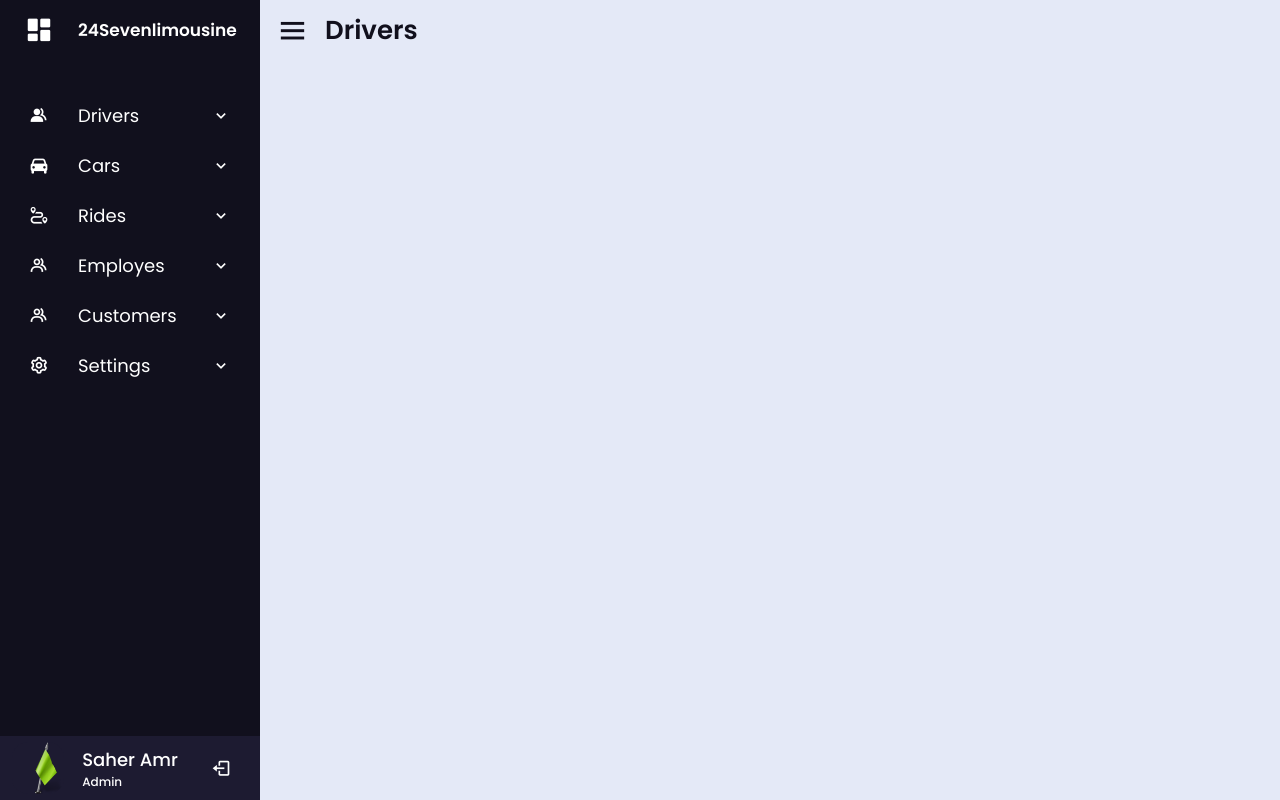
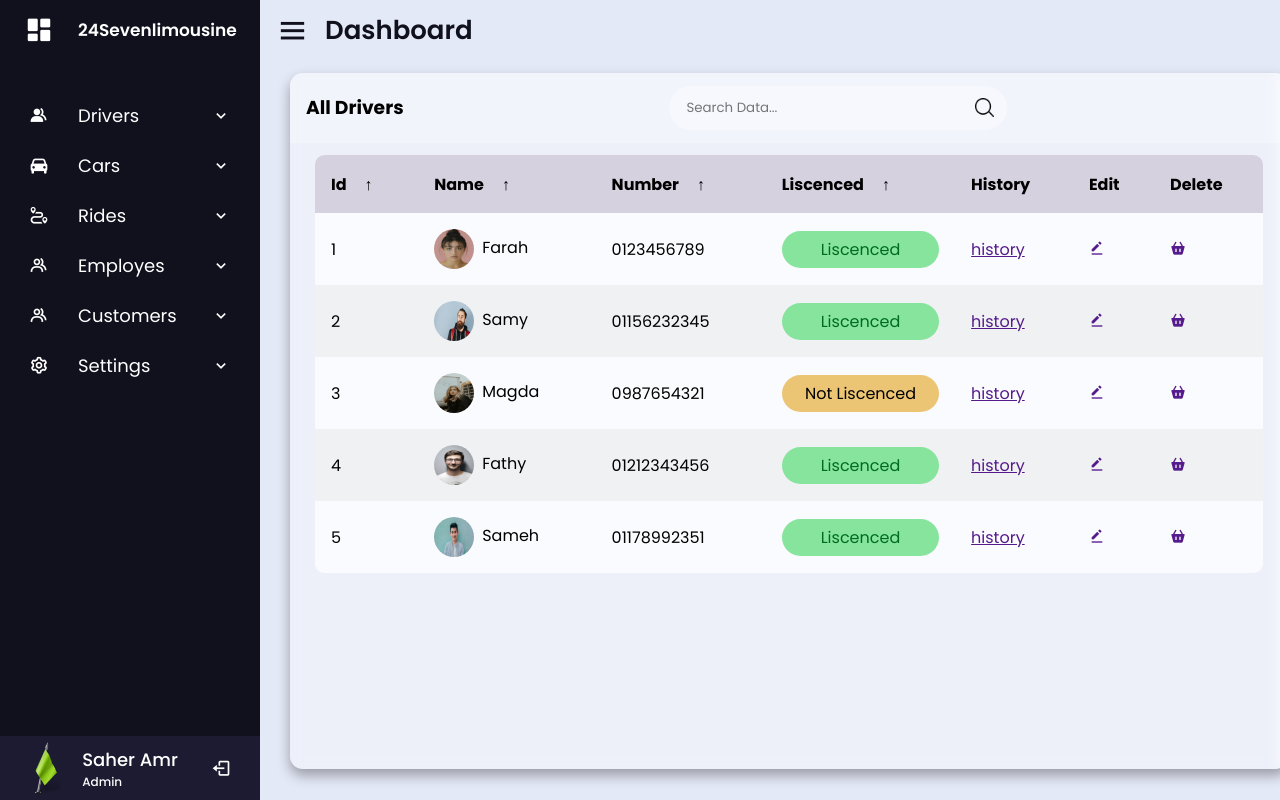
Before and after one commit to limitlesssolly/CarManagings, a PHP site: page /Views/Pages/drivers.php in a window 1280 px wide. Run offline with PHP 8.4, Linux system fonts and the light colour scheme.

Commit message:
drivers done

```diff
--- a/Views/Pages/drivers.php
+++ b/Views/Pages/drivers.php
@@ -8,50 +8,110 @@ include_once "../../includes/db.php";
 <head>
     <meta charset="UTF-8">
     <meta name="viewport" content="width=device-width, initial-scale=1.0">
+    <meta http-equiv="X-UA-Compatible" content="ie=edge">
+    <title>All Drivers</title>
+    <link href='https://unpkg.com/boxicons@2.1.4/css/boxicons.min.css' rel='stylesheet'>
     <link rel="stylesheet" href="../../Public/CSS/dashboard.css">
-    <link href='https://unpkg.com/boxicons@2.1.4/css/boxicons.min.css' rel='stylesheet'>
-
-    <title>All Drivers</title>
+    <link rel="stylesheet" href="../../Public/CSS/carshowdash.css">
 </head>
 
 <body>
-
     <?php
-    include("../Partials/dashboardsidebar.php");
+    include('../Partials/dashboardsidebar.php');
     ?>
     <section class="home-section">
         <div class="home-content">
             <i class="bx bx-menu"></i>
-            <span class="text">Drivers</span>
-            <div class="drivers">
-                <?php
-                // $query = "SELECT * FROM drivers";
-                // echo '<table border="0" cellspacing="2" cellpadding="2">
-                //     <tr>
-                //         <td>
-                //             <font face="Arial">Value1</font>
-                //         </td>
-                //         <td>
-                //             <font face="Arial">Value2</font>
-                //         </td>
-                //     </tr>';
+            <span class="text">Dashboard</span>
+        </div>
+        <main class="table">
+            <section class="table__header">
+                <h1>All Drivers</h1>
+                <div class="input-group">
+                    <input type="search" placeholder="Search Data...">
+                    <img src="../../Public/Images/search.png" alt="">
+                </div>
+                <div class="export__file">
 
-                //     if ($result = $mysqli->query($query)) {
-                //     while ($row = $result->fetch_assoc()) {
-                //     $field1name = $row["col1"];
-                //     $field2name = $row["col2"];
 
-                //     echo '<tr>
-                //         <td>'.$field1name.'</td>
-                //         <td>'.$field2name.'</td>
-                //     </tr>';
-                //     }
-                //     $result->free();
-                //     }
-                    ?>
-            </div>
+                </div>
+            </section>
+            <section class="table__body">
+                <table>
+                    <thead>
+                        <tr>
+                            <th> Id <span class="icon-arrow">&UpArrow;</span></th>
+                            <th> Name <span class="icon-arrow">&UpArrow;</span></th>
+                            <th> Number <span class="icon-arrow">&UpArrow;</span></th>
+                            <th> Liscenced <span class="icon-arrow">&UpArrow;</span></th>
+                            <th> History </th>
+                            <th> Edit </th>
+                            <th> Delete </th>
+                        </tr>
+                    </thead>
+                    <tbody>
+                        <tr>
+                            <td> 1 </td>
+                            <td> <img src="../../Public/Images/profile6.jpg" alt="">Farah</td>
+                            <td>0123456789</td>
+                            <td>
+                                <p class="status delivered">Liscenced</p>
+                            </td>
+                            <td> <a href="">history</a></td>
+                            <td> <a href=""><i class='bx bxs-edit-alt'></i></td>
+                            <td> <a href=""><i class='bx bxs-basket'></i></td>
+                        </tr>
+                        <tr>
+                            <td> 2 </td>
+                            <td> <img src="../../Public/Images/profile5.jpg" alt="">Samy</td>
+                            <td>01156232345</td>
+                            <td>
+                                <p class="status delivered">Liscenced</p>
+                            </td>
+                            <td> <a href="">history</a></td>
+                            <td> <a href=""><i class='bx bxs-edit-alt'></i></td>
+                            <td> <a href=""><i class='bx bxs-basket'></i></td>
+                        </tr>
+                        <tr>
+                            <td> 3 </td>
+                            <td> <img src="../../Public/Images/profile2.jpg" alt="">Magda</td>
+                            <td>0987654321</td>
+                            <td>
+                                <p class="status pending">Not Liscenced</p>
+                            </td>
+                            <td> <a href="">history</a></td>
+                            <td> <a href=""><i class='bx bxs-edit-alt'></i></td>
+                            <td> <a href=""><i class='bx bxs-basket'></i></td>
+                        </tr>
+                        <tr>
+                            <td> 4 </td>
+                            <td> <img src="../../Public/Images/profile7.jpg" alt="">Fathy</td>
+                            <td>01212343456</td>
+                            <td>
+                                <p class="status delivered">Liscenced</p>
+                            </td>
+                            <td> <a href="">history</a></td>
+                            <td> <a href=""><i class='bx bxs-edit-alt'></i></td>
+                            <td> <a href=""><i class='bx bxs-basket'></i></td>
+                        </tr>
+                        <tr>
+                            <td> 5 </td>
+                            <td> <img src="../../Public/Images/profile3.jpg" alt="">Sameh</td>
+                            <td>01178992351</td>
+                            <td>
+                                <p class="status delivered">Liscenced</p>
+                            </td>
+                            <td> <a href="">history</a></td>
+                            <td> <a href=""><i class='bx bxs-edit-alt'></i></td>
+                            <td> <a href=""><i class='bx bxs-basket'></i></td>
+                        </tr>
+                    </tbody>
+                    <script src="../../Public/js/carshowdash.js"></script>
+                </table>
 
-        </div>
+            </section>
+        </main>
+
     </section>
     <script>
         let arrow = document.querySelectorAll(".arrow");
@@ -72,77 +132,35 @@ include_once "../../includes/db.php";
     </script>
 
 
+
+
+
 </body>
 
 </html>
-<!--
-<body>
-    <div class="drivers">
-            <h3>All Drivers</h3>
-        <section class="tbod">
-            <table>
-                <thead>
-                    <tr>
-                        <th> Id <span class="icon-arrow">&UpArrow;</span></th>
-                        <th> Name <span class="icon-arrow">&UpArrow;</span></th>
-                        <th> Number <span class="icon-arrow">&UpArrow;</span></th>
-                        <th> Status <span class="icon-arrow">&UpArrow;</span></th>
-                        <th> History <span class="icon-arrow">&UpArrow;</span></th>
-                    </tr>
-                </thead>
-                <tbody>
-                    <tr>
-                        <td> 1 </td>
-                        <td> Anwar </td>
-                        <td> 0100598762</td>
-                        <td>
-                            <p class="status avaliable">avaliable</p>
-                        </td>
-                        <td><a href="#">History</a></td>
-                    </tr>
-                    <tr>
-                        <td> 2 </td>
-                        <td> Mohsen </td>
-                        <td> 0123236692</td>
-                        <td>
-                            <p class="status notavaliable">Cancelled</p>
-                        </td>
-                        <td><a href="#">History</a></td>
-                    </tr>
-                    <tr>
-                        <td> 3 </td>
-                        <td> Marwan </td>
-                        <td> 0100722462</td>
-                        <td>
-                            <p class="status avaliable">avaliable</p>
-                        </td>
-                        <td><a href="#">History</a></td>
-                    </tr>
-                    <tr>
-                    <td> 4 </td>
-                        <td> Loay </td>
-                        <td> 0117934220</td>
-                        <td>
-                            <p class="status avaliable">avaliable</p>
-                        </td>
-                        <td><a href="#">History</a></td>
-                    </tr>
-                    <tr>
-                    <td> 5 </td>
-                        <td> Bayoumi </td>
-                        <td> 0128459265</td>
-                        <td>
-                            <p class="status unavaliable">Cancelled</p>
-                        </td>
-                        <td><a href="#">History</a></td>
-                    </tr>
 
-                </tbody>
-                <script src="../../Public/js/carshowdash.js"></script>
-            </table>
+<?php
+// $query = "SELECT * FROM drivers";
+// echo '<table border="0" cellspacing="2" cellpadding="2">
+//     <tr>
+//         <td>
+//             <font face="Arial">Value1</font>
+//         </td>
+//         <td>
+//             <font face="Arial">Value2</font>
+//         </td>
+//     </tr>';
 
-        </section>
-    </div>
-</body>
+//     if ($result = $mysqli->query($query)) {
+//     while ($row = $result->fetch_assoc()) {
+//     $field1name = $row["col1"];
+//     $field2name = $row["col2"];
 
-</html> -->
+//     echo '<tr>
+//         <td>'.$field1name.'</td>
+//         <td>'.$field2name.'</td>
+//     </tr>';
+//     }
+//     $result->free();
+//     }
+?>
```
Also changed, not shown: Public/CSS/rentyourcar.css (+12 -11 lines), Views/Partials/dashboardsidebar.php (line endings or trailing spaces).
